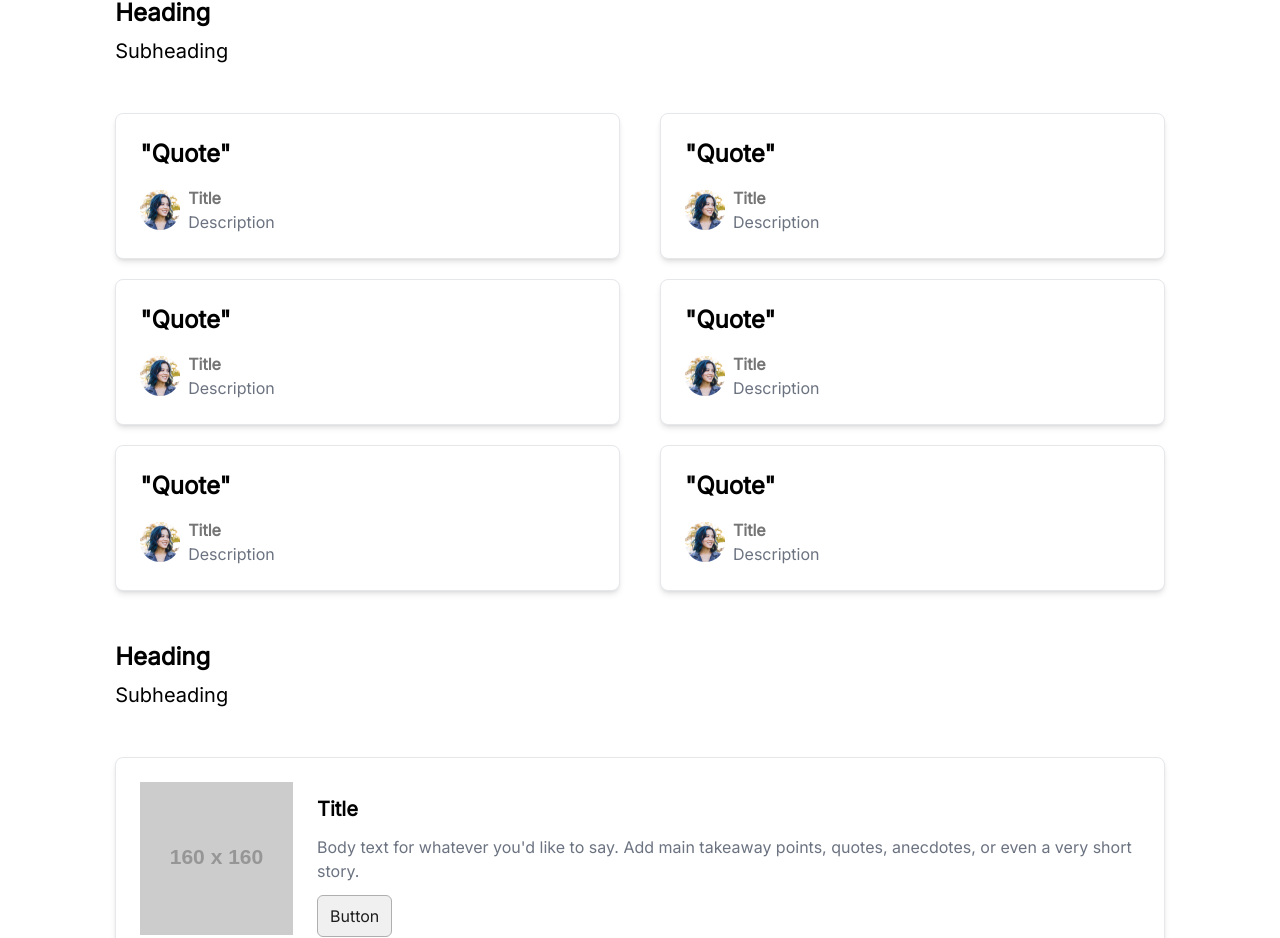
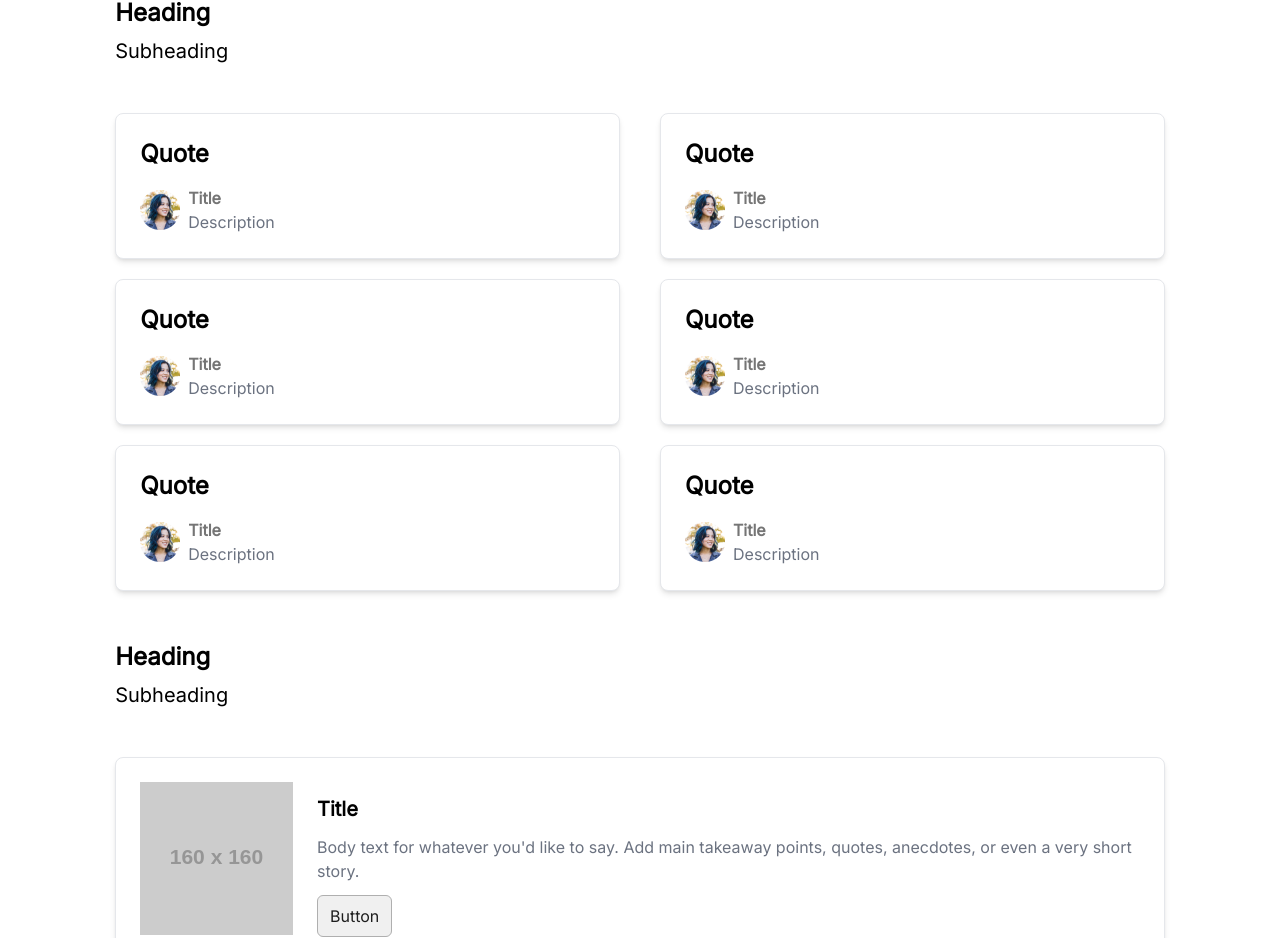
Before and after one commit to Nabeel002/Ecultify, a Next.js app: page / in a window 1280 px wide. Shown: the part 2496-3434 px from the top of the page. Built offline with nearby package versions, Linux system fonts and the light colour scheme.

Commit message:
added dynamic content for quote

```diff
--- a/app/components/TestimonialCard.jsx
+++ b/app/components/TestimonialCard.jsx
@@ -1,11 +1,11 @@
 import React from 'react'
 import Image from 'next/image'
 
-const TestimonialCard = ({ imageUrl, title, content }) => {
+const TestimonialCard = ({ imageUrl, title, content, quote }) => {
     return (
         <div className="w-[100%] h-[auto] p-6 bg-white border border-gray-200 rounded-lg shadow-md">
             <div className="flex mb-4">
-                <h1 className='text-2xl font-semibold'>"Quote"</h1>
+                <h1 className='text-2xl font-semibold'>{quote}</h1>
             </div>
             <div>
                 <div className='flex gap-x-2 items-center'>
--- a/app/components/TestimonialSection.jsx
+++ b/app/components/TestimonialSection.jsx
@@ -6,32 +6,38 @@ const TestimonialSection = () => {
         {
             imageUrl: "/images/profile-img.png",
             title: "Title",
-            description: "Description"
+            description: "Description",
+            quoteText: "Quote"
         },
         {
             imageUrl: "/images/profile-img.png",
             title: "Title",
-            description: "Description"
+            description: "Description",
+            quoteText: "Quote"
         },
         {
             imageUrl: "/images/profile-img.png",
             title: "Title",
-            description: "Description"
+            description: "Description",
+            quoteText: "Quote"
         },
         {
             imageUrl: "/images/profile-img.png",
             title: "Title",
-            description: "Description"
+            description: "Description",
+            quoteText: "Quote"
         },
         {
             imageUrl: "/images/profile-img.png",
             title: "Title",
-            description: "Description"
+            description: "Description",
+            quoteText: "Quote"
         },
         {
             imageUrl: "/images/profile-img.png",
             title: "Title",
-            description: "Description"
+            description: "Description",
+            quoteText: "Quote"
         },
     ]
     return (
@@ -45,7 +51,7 @@ const TestimonialSection = () => {
 
             <div className='grid grid-rows-2  grid-cols-[repeat(auto-fit,minmax(350px,1fr))]  justify-center items-center gap-y-5  gap-x-10 mt-[48px]' >
                 {testiMonialData.map((item, index) => (
-                    <TestimonialCard imageUrl={item.imageUrl} title={item.title} content={item.description}/>
+                    <TestimonialCard imageUrl={item.imageUrl} title={item.title} content={item.description} quote={item.quoteText} key={index}/>
                 ))}
 
             </div>
```
